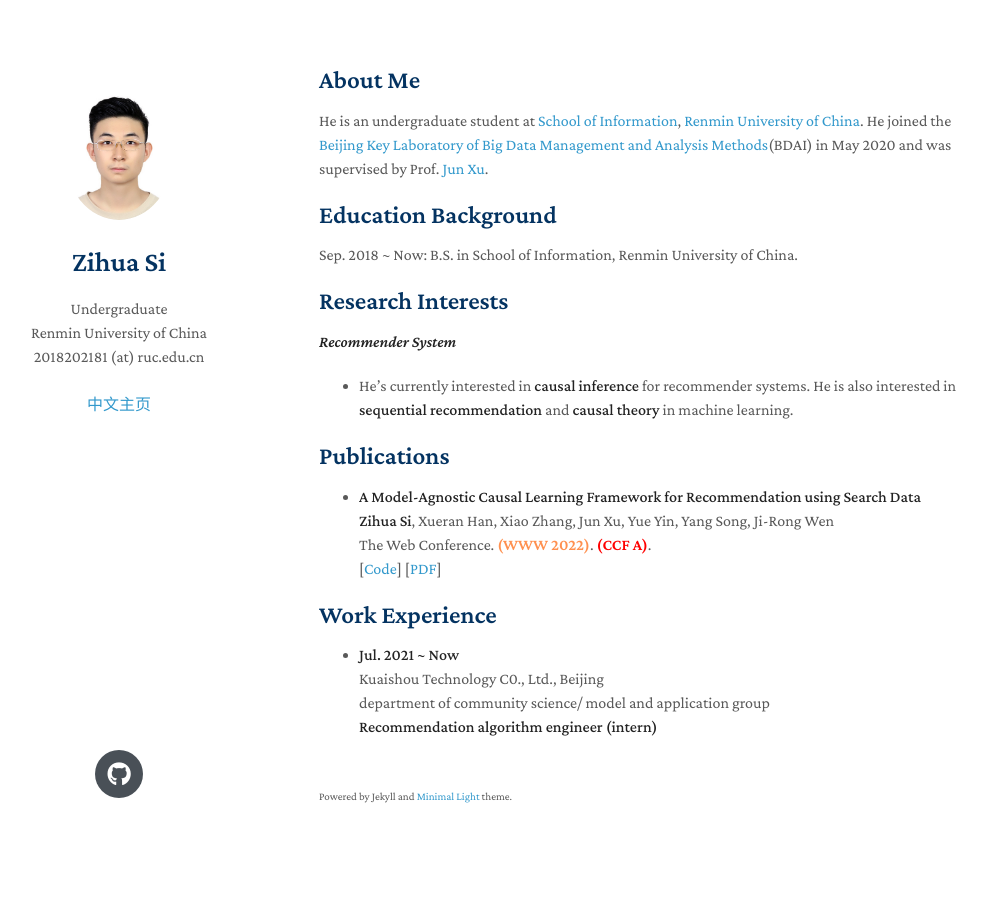
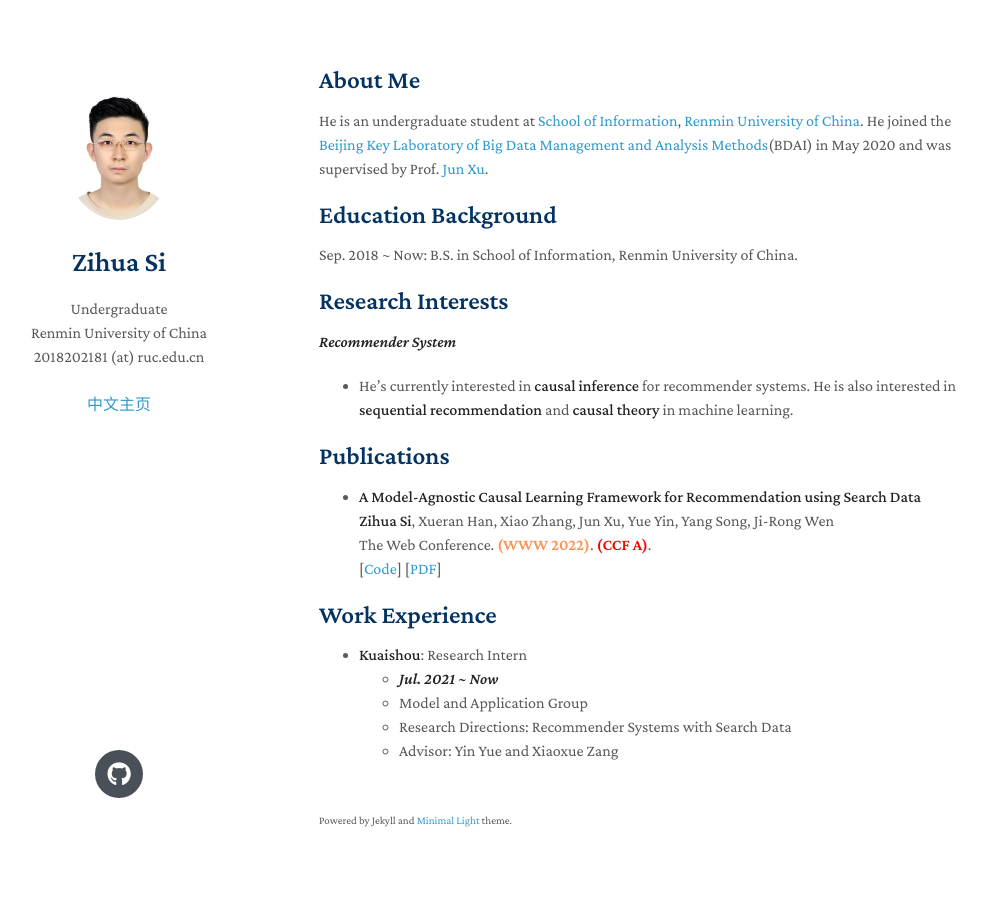
Before and after one commit to Ethan00Si/ethan00si.github.io, a Jekyll site: the page built from index.md, in a window 1280 px wide. Shown: the whole page, without its empty margins (151-1138 px from the left). Built offline with Jekyll 4.4.1, drawn with Linux system fonts in a browser that asks for light colours; nearby versions of some CDN libraries; a style sheet for code colours, icons or effects is not loaded.

Commit message:
update work exp

```diff
--- a/_config.yml
+++ b/_config.yml
@@ -27,6 +27,5 @@ canonical: https://ethan00si.github.io
 future: True
 base_url: https://ethan00si.github.io
 # base_url : http://127.0.0.1:4000  # debug in local
-# base_url : https://ethan00si.github.io/zihua_si.github.io
 
 timezone: Asia/Shanghai
--- a/index.md
+++ b/index.md
@@ -43,11 +43,8 @@ Sep. 2018 ~ Now: B.S. in School of Information, Renmin University of China.
 
 ## Work Experience
 
-- **Jul. 2021 ~ Now**
-  <br>
-  Kuaishou Technology C0., Ltd., Beijing
-  <br>
-  department of community science/ model and application group
-  <br>
-  **Recommendation algorithm engineer (intern)**
-  <br>
+- **Kuaishou**: Research Intern
+  - ***Jul. 2021 ~ Now***
+  - Model and Application Group
+  - Research Directions: Recommender Systems with Search Data
+  - Advisor: Yin Yue and Xiaoxue Zang
```
Also changed, not shown: zh.md (+7 -8 lines), 2 other files.
